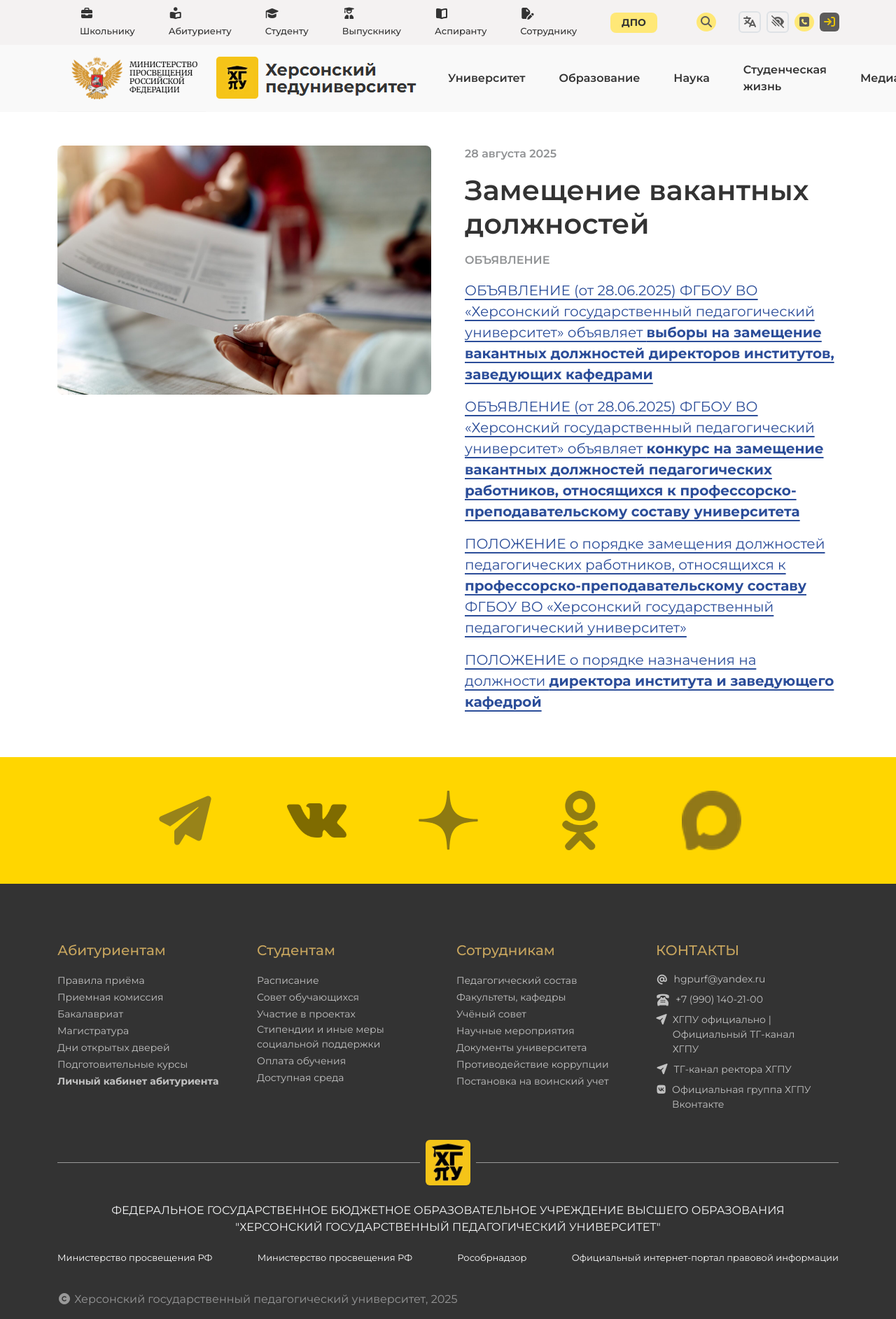
After one commit to svdpgmr93/khgpu_site, a Django app: template templates/rabota-v-hgpu.html in a window 1280 px wide. The commit adds this page. Shown: the whole page at 70% size. Run offline with Django 3.2, Linux system fonts and the light colour scheme; the template is opened without the code that fills it, so the values that code supplies are empty; some libraries are stand-ins or nearby versions.

Commit message:
added page  rabota-v-hgpu

```diff
--- a/hgpu_site/urls.py
+++ b/hgpu_site/urls.py
@@ -44,6 +44,7 @@
     path('sveden/vacant', vacant, name='vacant'),
     path('sveden/inter', inter, name='inter'),
     path('sveden/catering', catering, name='catering'),
+    path('rabota_v_hgpu', rabota_v_hgpu, name='rabota_v_hgpu'),
     path('test', test, name='test'),
     # -- END --
     path('career', career, name='career'),
--- a/posts/views.py
+++ b/posts/views.py
@@ -75,5 +75,8 @@
 def anti_corruption(requests):
     return render(requests, 'anti-corruption.html')
 
+def rabota_v_hgpu(requests):
+    return render(requests, 'rabota-v-hgpu.html')
+
 def test(requests):
     return render(requests, 'test.html')
--- a/templates/anti-corruption.html
+++ b/templates/anti-corruption.html
@@ -1,5 +1,4 @@
-{% extends 'base.html' %} {% load static %} {% block title %}Сведения об
-образовательной организации{% endblock %} {% block content %}
+{% extends 'base.html' %} {% load static %} {% block title %}Противодействие коррупции{% endblock %} {% block content %}
 <main class="main">
   <div class="px-4 pt-3">
     <div
--- /dev/null
+++ b/templates/rabota-v-hgpu.html
@@ -0,0 +1,55 @@
+{% extends 'base.html' %} {% load static %} {% block title %}Работа в
+ХГПУ{%endblock %} {% block content %}
+<main class="main">
+  <div class="container">
+    <div class="row gap-4 py-5">
+      <div class="col">
+        <img
+          class="w-100 rounded-3"
+          src="{% static 'bootstrap/img/rabota-v-hgpu.jpg'%}"
+          alt="rabota-v-hgpu"/>
+      </div>
+      <div class="col">
+        <div class="d-flex flex-column">
+          <p class="mb-3">
+            <span class="text-body-tertiary fw-semibold fs-6">28 августа 2025</span>
+          </p>
+          <h2 class="mb-3 fw-semibold fs-1">Замещение вакантных должностей</h2>
+          <p class="mb-3">
+            <span class="text-body-tertiary fw-semibold fs-6 text-uppercase">объявление</span>
+          </p>
+          <p class="mb-3">
+            <a href="https://hgpurf.ru/wp-content/uploads/2025/06/Объявление_выборы_28.06.2025_Дир.институтов-и-завкафедрой.pdf"
+              target="_blank"
+              class="link-color fs-5 link-offset-2">ОБЪЯВЛЕНИЕ (от 28.06.2025) ФГБОУ ВО «Херсонский государственный
+              педагогический университет» объявляет
+              <span class="fw-bold">выборы на замещение вакантных должностей директоров институтов,
+                заведующих кафедрами</span></a></p>
+          <p class="mb-3">
+            <a
+              href="https://hgpurf.ru/wp-content/uploads/2025/06/Объявление_конкурс_28.06.2025_ППС.pdf"
+              target="_blank"
+              class="link-color fs-5 link-offset-2"
+              >ОБЪЯВЛЕНИЕ (от 28.06.2025) ФГБОУ ВО «Херсонский государственный
+              педагогический университет» объявляет
+              <span class="fw-bold">конкурс на замещение вакантных должностей педагогических
+                работников, относящихся к профессорско-преподавательскому
+                составу университета</span></a></p>
+          <p class="mb-3">
+            <a href="https://hgpurf.ru/wp-content/uploads/2025/07/Положение_о_конкурсе_для_размещения_на_сайт.pdf"
+              target="_blank"
+              class="link-color fs-5 link-offset-2">ПОЛОЖЕНИЕ о порядке замещения должностей педагогических работников, относящихся к
+              <span class="fw-bold">профессорско-преподавательскому составу</span> ФГБОУ ВО «Херсонский государственный педагогический университет»</a>
+          </p>
+           <p class="mb-3">
+            <a href="https://hgpurf.ru/wp-content/uploads/2025/07/Положение_о_назначении_директоров_для_размещения_на_сайт.pdf"
+              target="_blank"
+              class="link-color fs-5 link-offset-2">ПОЛОЖЕНИЕ о порядке назначения на должности
+              <span class="fw-bold">директора института и заведующего кафедрой</span></a>
+          </p>
+        </div>
+      </div>
+    </div>
+  </div>
+</main>
+{% endblock %}
```
Also changed, not shown: static/bootstrap/img/rabota-v-hgpu.jpg (added).
